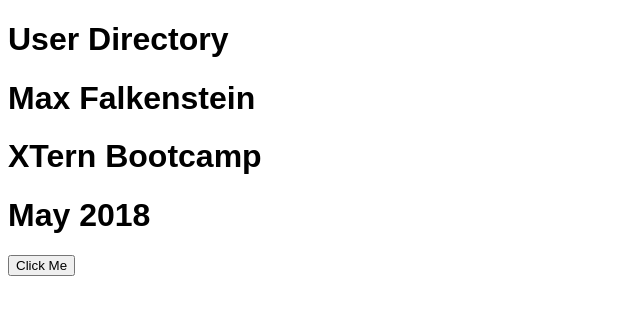
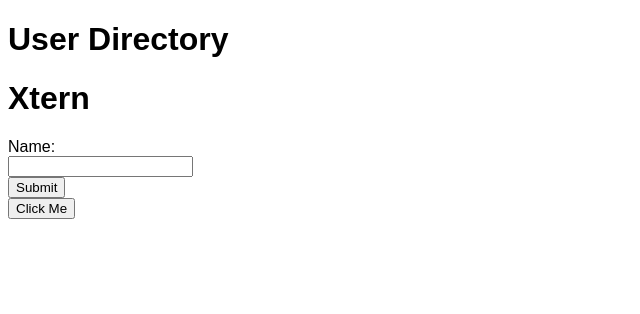
Before and after one commit to maxf7399/user-directory, a plain HTML site: page index.html in a window 1280 px wide. Shown: the whole page, without its empty margins (0-640 px from the left). Drawn offline with Linux system fonts and the light colour scheme.

Commit message:
Mega bonus what I have

```diff
--- a/index.html
+++ b/index.html
@@ -7,11 +7,12 @@
 
 <body>
     <h1 class = 'h1'>User Directory</h1>
-    <h1 class = 'h2'>Max Falkenstein</h1>
-    <h1 class = 'h3'>XTern Bootcamp</h1>
-    <h1 class = 'h4'>May 2018</h1>
-
-    <button id='button1'>Click Me</button>
+    <h1 class = 'h2'>Xtern</h1>
+    <form id = 'form1'>
+        Name:<br><input type='text' name='name'><br>
+        <input type='submit' value='Submit'>
+    </form>
+    <button id='button1' type = 'button'>Click Me</button>
     <script src='index.js'></script>
 </body>
 </html>
--- a/index.js
+++ b/index.js
@@ -3,7 +3,11 @@ const changeHeading = function() {
   }
 const heading = document.querySelector('button')
 heading.addEventListener('click', changeHeading)
-
+const formChange = function() {
+    document.getElementsByClassName('h1')[0].innerHTML = document.getElementById('form1').submit()
+}
+const header = document.querySelector('form')
+header.addEventListener('submit', formChange)
 
 //homework: Make the button change the text of the heading.
 
```
